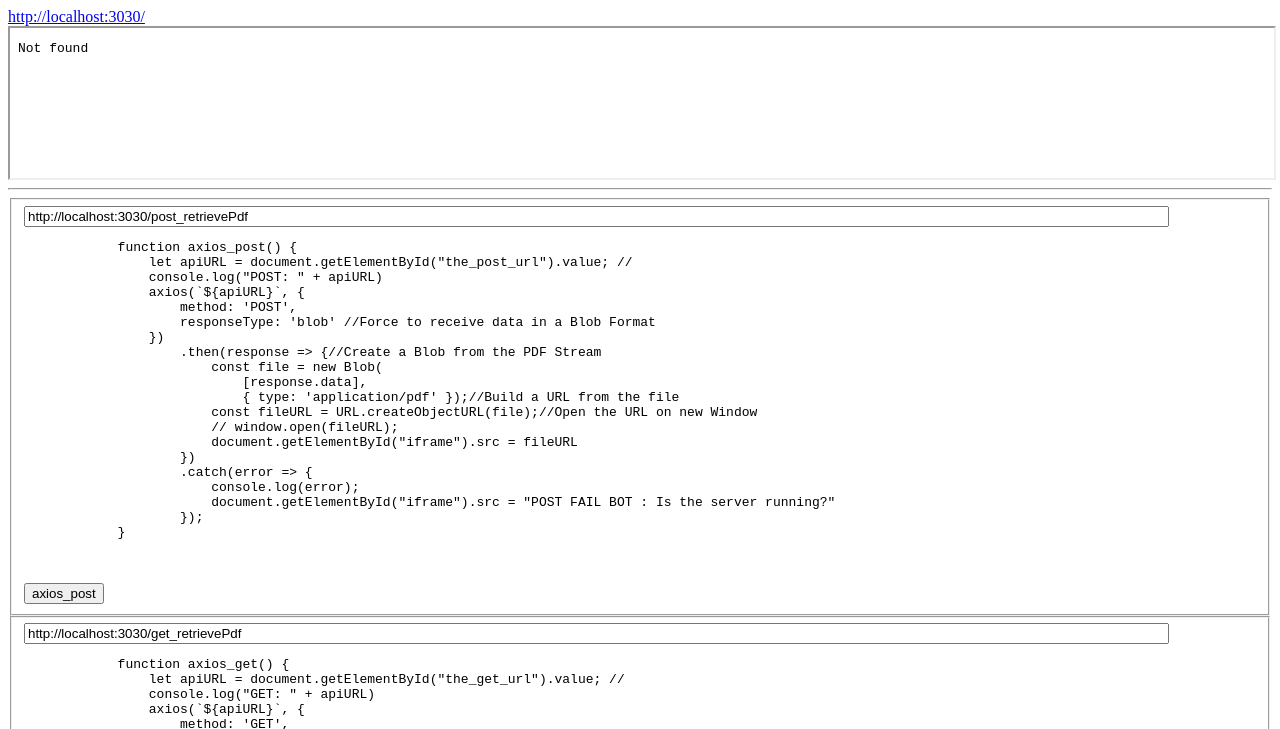
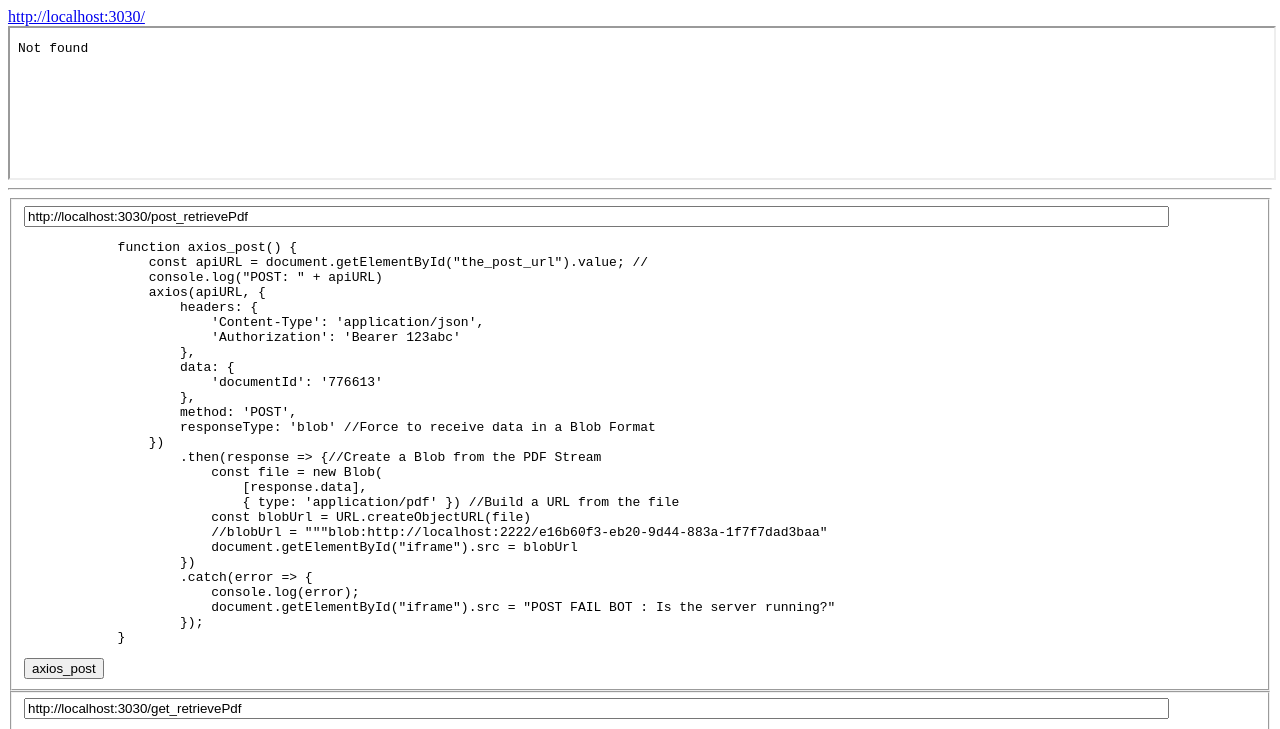
Before and after one commit to mulefish/super_simple_server, a website: page other_server.html in a window 1280 px wide. Both pictures are taken after a click on the button "axios_post". Shown: the top 729 px of the page. Drawn offline with nearby package versions, Linux system fonts and the light colour scheme; no server answers.

Commit message:
Post with Bearer token

```diff
--- a/other_server.html
+++ b/other_server.html
@@ -23,34 +23,12 @@
 
         <pre>
             function axios_post() {
-                let apiURL = document.getElementById("the_post_url").value; //
+                const apiURL = document.getElementById("the_post_url").value; //
                 console.log("POST: " + apiURL)
-                axios(`${apiURL}`, {
-                    method: 'POST',
-                    responseType: 'blob' //Force to receive data in a Blob Format
-                })
-                    .then(response => {//Create a Blob from the PDF Stream
-                        const file = new Blob(
-                            [response.data],
-                            { type: 'application/pdf' });//Build a URL from the file
-                        const fileURL = URL.createObjectURL(file);//Open the URL on new Window
-                        // window.open(fileURL);
-                        document.getElementById("iframe").src = fileURL
-                    })
-                    .catch(error => {
-                        console.log(error);
-                        document.getElementById("iframe").src = "POST FAIL BOT : Is the server running?"
-                    });
-            }
-
-        </pre>
-        <script>
-            function axios_post() {
-                let apiURL = document.getElementById("the_post_url").value; //
-                console.log("POST: " + apiURL)
-                axios(`${apiURL}`, {
+                axios(apiURL, {
                     headers: {
-                        'Content-Type': 'application/json'
+                        'Content-Type': 'application/json',
+                        'Authorization': 'Bearer 123abc'
                     },
                     data: {
                         'documentId': '776613'
@@ -63,7 +41,34 @@
                             [response.data],
                             { type: 'application/pdf' }) //Build a URL from the file
                         const blobUrl = URL.createObjectURL(file)
-                        //console.log(blobUrl)
+                        //blobUrl = """blob:http://localhost:2222/e16b60f3-eb20-9d44-883a-1f7f7dad3baa"
+                        document.getElementById("iframe").src = blobUrl
+                    })
+                    .catch(error => {
+                        console.log(error);
+                        document.getElementById("iframe").src = "POST FAIL BOT : Is the server running?"
+                    });
+            }        </pre>
+        <script>
+            function axios_post() {
+                const apiURL = document.getElementById("the_post_url").value; //
+                console.log("POST: " + apiURL)
+                axios(apiURL, {
+                    headers: {
+                        'Content-Type': 'application/json',
+                        'Authorization': 'Bearer 123abc'
+                    },
+                    data: {
+                        'documentId': '776613'
+                    },
+                    method: 'POST',
+                    responseType: 'blob' //Force to receive data in a Blob Format
+                })
+                    .then(response => {//Create a Blob from the PDF Stream
+                        const file = new Blob(
+                            [response.data],
+                            { type: 'application/pdf' }) //Build a URL from the file
+                        const blobUrl = URL.createObjectURL(file)
                         //blobUrl = """blob:http://localhost:2222/e16b60f3-eb20-9d44-883a-1f7f7dad3baa"
                         document.getElementById("iframe").src = blobUrl
                     })
@@ -93,8 +98,7 @@
                         const file = new Blob(
                             [response.data],
                             { type: 'application/pdf' });//Build a URL from the file
-                        const fileURL = URL.createObjectURL(file);//Open the URL on new Window
-                        // window.open(fileURL);
+                        const fileURL = URL.createObjectURL(file);
                         document.getElementById("iframe").src = fileURL
                     })
                     .catch(error => {
@@ -116,8 +120,7 @@
                         const file = new Blob(
                             [response.data],
                             { type: 'application/pdf' });//Build a URL from the file
-                        const fileURL = URL.createObjectURL(file);//Open the URL on new Window
-                        // window.open(fileURL);
+                        const fileURL = URL.createObjectURL(file);
                         document.getElementById("iframe").src = fileURL
                     })
                     .catch(error => {
```
Also changed, not shown: index.html (+18 -18 lines), server.js (+12 -3 lines).
